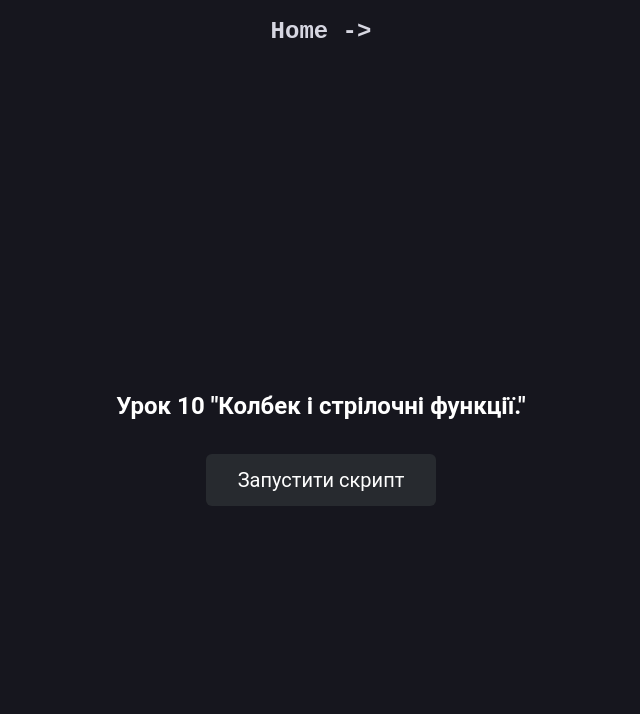
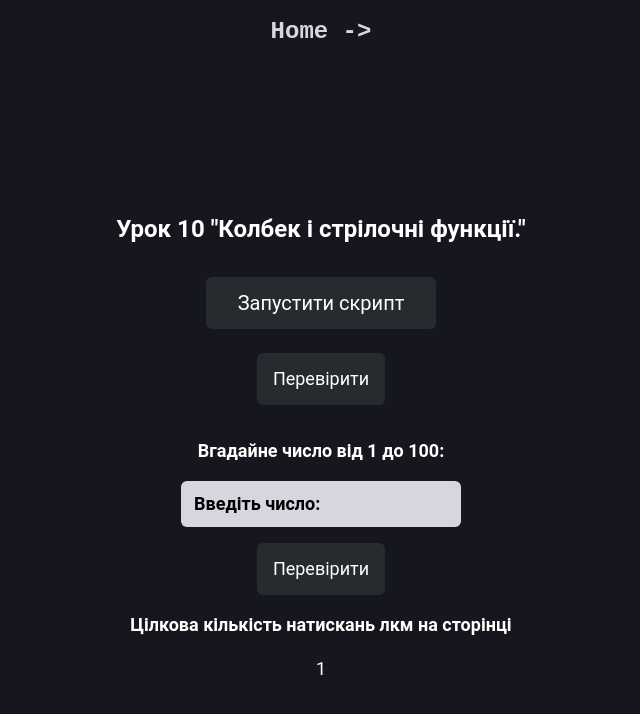
Before and after one commit to lovin4ik/goiteens-js-hw, a website: page lessons/lesson-10/lesson-10.html in a window 1280 px wide. Both pictures are taken after a click on the button "Запустити скрипт". Shown: the whole page, without its empty margins (319-959 px from the left). Drawn offline with nearby package versions, Linux system fonts and the light colour scheme; files that its build step writes are made by us from their sources.

Commit message:
add 10th HW

```diff
--- a/lessons/lesson-08/js/lesson-8.js
+++ b/lessons/lesson-08/js/lesson-8.js
@@ -39,7 +39,7 @@ function lesson8() {
 	// 5. Оновити
 	const cardToUpdate = 'Карточка-4'
 	const indexToUpdate = cards.indexOf(cardToUpdate)
-	cards.splice(indexToUpdate, 1, 'Карточка-4-NEW')
+	cards.splice(indexToUpdate, 1, 'Карточка-4')
 }
 
 beginBtn.addEventListener('click', lesson8)
--- a/lessons/lesson-10/js/lesson-10.js
+++ b/lessons/lesson-10/js/lesson-10.js
@@ -1,11 +1,112 @@
 const beginBtn = document.querySelector('.btn-begin')
 function lesson10() {
+	// show result
+
+	const firstResult = document.querySelector('.first-result')
+	const firstShowResult = `
+		<button class='btn-check btn-hello-world'>Перевірити</button>
+		<p class='result-hello-world text-center text-lg'></p>
+	`
+	firstResult.innerHTML = firstShowResult
+
+	const secondResult = document.querySelector('.second-result')
+	const secondShowResult = `
+		<p class="text-lg font-semibold text-center">Вгадайне число від 1 до 100:</p>
+		<input
+			type="text"
+			class="guessField lesson-input"
+			placeholder="Введіть число:"
+		/>
+		<button
+			type="button"
+			class="btn-check btn-checkField"
+		// >
+			Перевірити
+		</button>
+		<p class="result result-guessField text-center text-lg"></p>
+	`
+	secondResult.innerHTML = secondShowResult
+
+	const thirdResult = document.querySelector('.third-result')
+	const thirdShowResult = `
+		<p class="text-lg font-semibold text-center">
+			Цілкова кількість натискань лкм на сторінці
+		</p>
+		<p class="result counter text-center text-lg"></p>
+	`
+	thirdResult.innerHTML = thirdShowResult
+
 	// 	1. Напиши скрипт який при кліку на кнопку буде виводити на екран повідомлення “Hello World!”. Використовуй колбек в вигляді стрілки
-	// 2. Створи програму, яка генерує випадкове число від 1 до 100. Користувач повинен вгадати число, введенням його в текстове поле. При кліку на кнопку "Перевірити" програма повинна повідомити користувача, чи є їх відповідь правильною.2 img-first-lesson-10
+
+	const btnHelloWorld = document.querySelector('.btn-hello-world')
+	const resultHelloWorld = document.querySelector('.result-hello-world')
+
+	btnHelloWorld.addEventListener('click', () => {
+		console.log('Hello World!')
+		resultHelloWorld.textContent = 'Hello World!'
+	})
+
+	// 2. Створи програму, яка генерує випадкове число від 1 до 100. Користувач повинен вгадати число, введенням його в текстове поле. При кліку на кнопку "Перевірити" програма повинна повідомити користувача, чи є їх відповідь правильною.2 [[/images/lesson-10.png]]
+	const guessField = document.querySelector('.guessField')
+	const btnCheckField = document.querySelector('.btn-checkField')
+	const resultGuessField = document.querySelector('.result-guessField')
+	const randomNum = Math.floor(Math.random() * 100) + 1
+
+	const checkGuess = () => {
+		const guess = Number(guessField.value)
+
+		if (guess == randomNum) {
+			resultGuessField.textContent = 'Відповідь правильна'
+			console.log('Відповідь правильна')
+		} else if (guess > randomNum) {
+			resultGuessField.textContent = 'Ваше число більше'
+			console.log('Ваше число більше')
+		} else {
+			resultGuessField.textContent = 'Ваше число менше'
+			console.log('Ваше число менше')
+		}
+	}
+
+	btnCheckField.addEventListener('click', e => {
+		e.preventDefault()
+		checkGuess()
+	})
+
 	// 3. Створи програму, яка відображає повідомлення про те, скільки разів користувач клікнув на сторінці.
+	const counter = document.querySelector('.counter')
+	let n = 0
+
+	document.body.addEventListener('click', () => {
+		n++
+		counter.textContent = n
+		console.log(n)
+	})
+
 	// 4. Напиши функцію, яка приймає масив чисел і колбек-функцію. Функція повинна застосовувати колбек-функцію до кожного елементу масиву та повертати новий масив, що містить результати застосування колбек-функції до кожного елементу.
+
+	const applyCallbackToEachElement = (array, callback) => {
+		return array.map(callback)
+	}
+
+	const arr = [1, 2, 3, 4, 5]
+	const squareCallback = num => num * num
+
+	const result = applyCallbackToEachElement(arr, squareCallback)
+	console.log(result)
+
 	// 5. Розрахунок дисконтної ціни
 	// Створіть функцію, яка розраховує дисконтну ціну на товар з урахуванням знижки. Функція повинна приймати вартість товару та відсоток знижки як аргументи. Використайте стрілкову функцію та колбек.
+
+	const calculateDiscountedPrice = (price, discount, callback) => {
+		const discountedPrice = callback(price, discount)
+		console.log(`Дисконтна ціна: ${discountedPrice}`)
+	}
+
+	const showDiscountedPrice = (price, discount) => {
+		return price * (1 - discount / 100)
+	}
+
+	calculateDiscountedPrice(100, 10, showDiscountedPrice)
 }
 
 beginBtn.addEventListener('click', lesson10)
--- a/lessons/lesson-10/lesson-10.html
+++ b/lessons/lesson-10/lesson-10.html
@@ -16,6 +16,15 @@
 			<a href="../../index.html" class="back-link">Home -></a>
 			<h1 class="lesson-title">Урок 10 "Колбек і стрілочні функції."</h1>
 			<button class="btn-begin">Запустити скрипт</button>
+			<div
+				class="first-result flex flex-col gap-4 items-center justify-center mt-6"
+			></div>
+			<form
+				class="second-result flex flex-col gap-4 items-center justify-center mt-4"
+			></form>
+			<div
+				class="third-result flex flex-col gap-4 items-center justify-center"
+			></div>
 		</div>
 		<script src="./js/lesson-10.js" type="module" defer></script>
 	</body>
```
Also changed, not shown: images/lesson-08.png (deleted), images/lesson-10.png (deleted).
